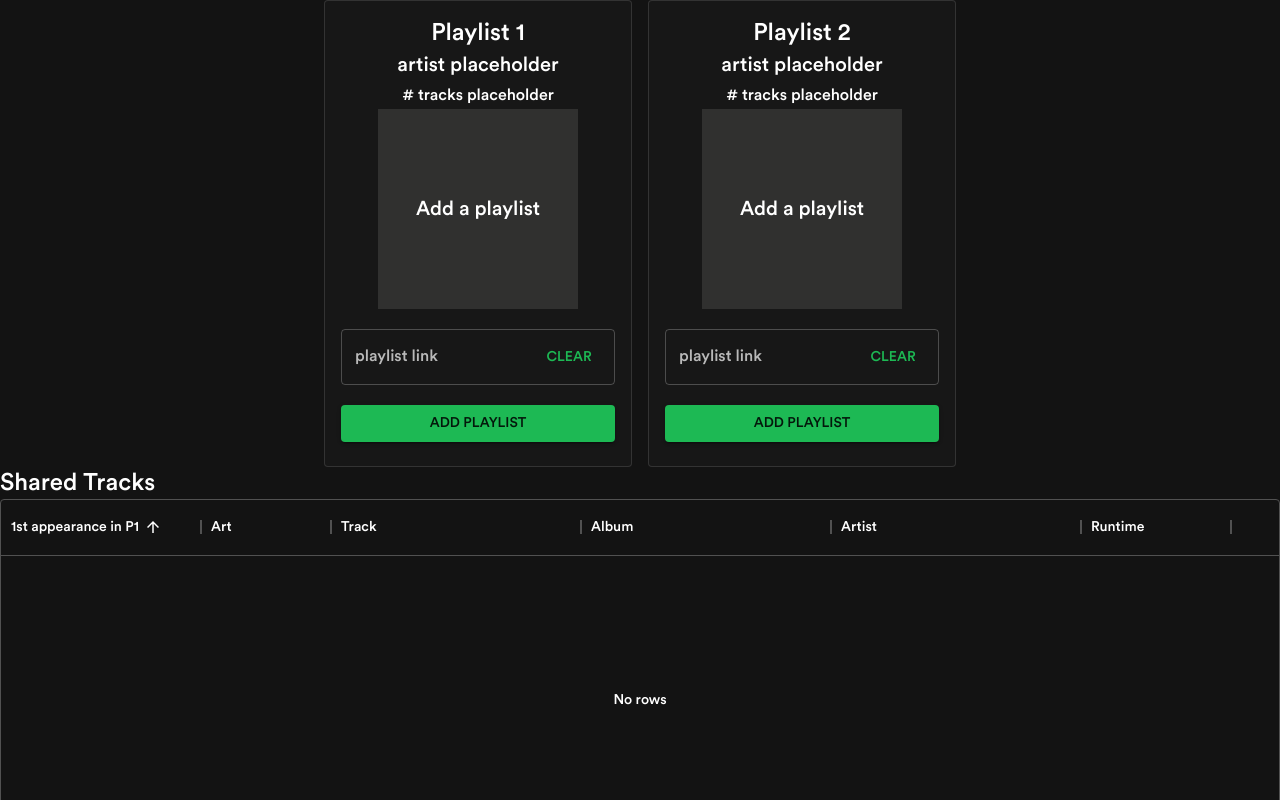
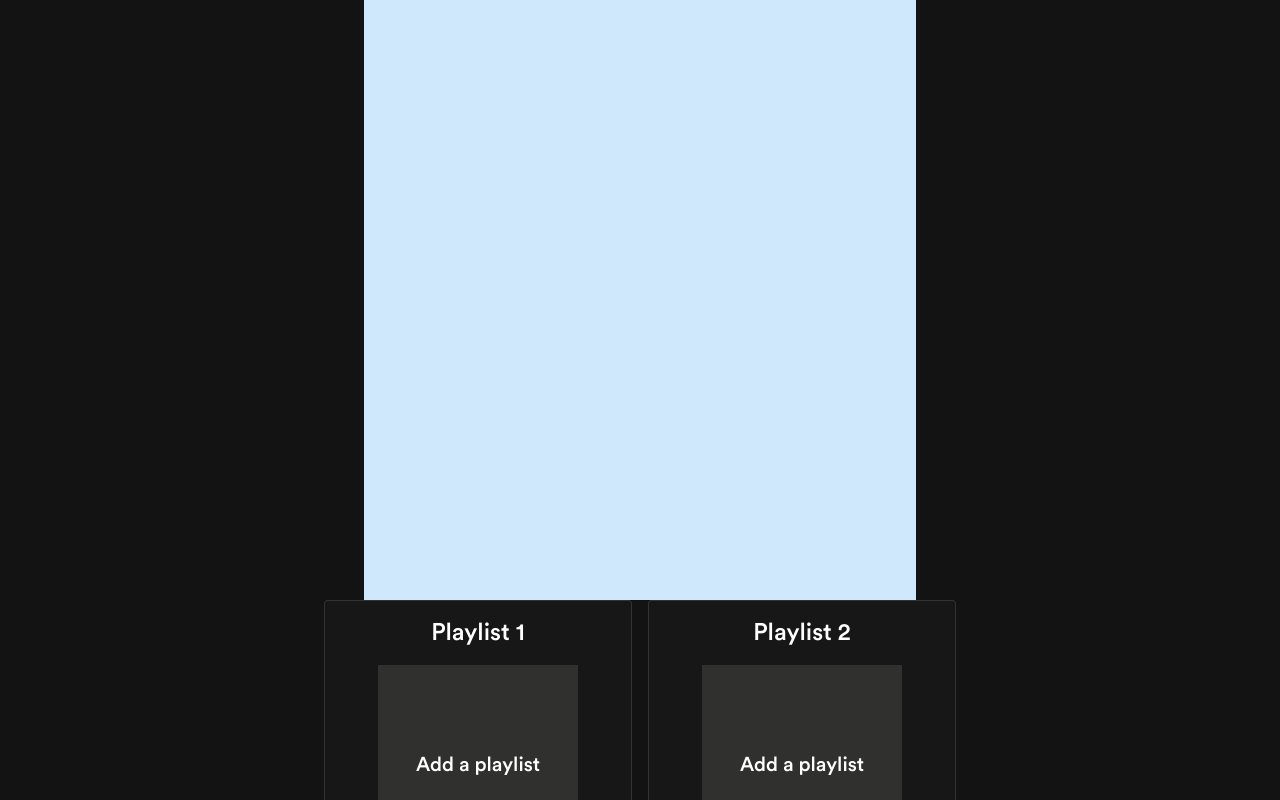
Before and after one commit to jakerm2002/spotify-playlist-diff, a Next.js app in the folder frontend/: page / in a window 1280 px wide. Shown: the top 800 px of the page. Built offline with nearby package versions, Linux system fonts and the light colour scheme.

Commit message:
template for adding a hero image and text

```diff
--- a/frontend/src/Compare.tsx
+++ b/frontend/src/Compare.tsx
@@ -1,6 +1,7 @@
 import React, { useState } from "react";
 import Cards from "./Cards";
 import SharedTable from "./SharedTable";
+import Hero from "./Hero"
 import { TrackData } from "../components/types/TrackData";
 
 const Compare = () => {
@@ -8,6 +9,7 @@ const Compare = () => {
 
     return(
         <React.Fragment>
+            <Hero></Hero>
             <Cards rows={rows} setRows={setRows}></Cards>
             <SharedTable rows={rows}/>
         </React.Fragment>
--- /dev/null
+++ b/frontend/src/Hero.tsx
@@ -0,0 +1,13 @@
+import React from "react";
+import { Container, Box } from "@mui/material";
+
+const Hero =  () => {
+
+    return (
+        <Container maxWidth="sm">
+            <Box sx={{ bgcolor: '#cfe8fc', height: '75vh' }} />
+        </Container>
+    )
+}
+
+export default Hero;
--- a/frontend/src/PlaylistCard.tsx
+++ b/frontend/src/PlaylistCard.tsx
@@ -88,10 +88,10 @@ const PlaylistCard: React.FC<PlaylistCardProps> = ({ playlistNum, playlistData,
         ): (
           <React.Fragment>
           <Typography variant="h6" component="div">
-            artist placeholder
+            <Box sx={{ m: 2 }} />
           </Typography>
           <Typography variant="subtitle1" component="div">
-            # tracks placeholder
+            <Box sx={{ m: 2 }} />
           </Typography>
           </React.Fragment>
 
```
